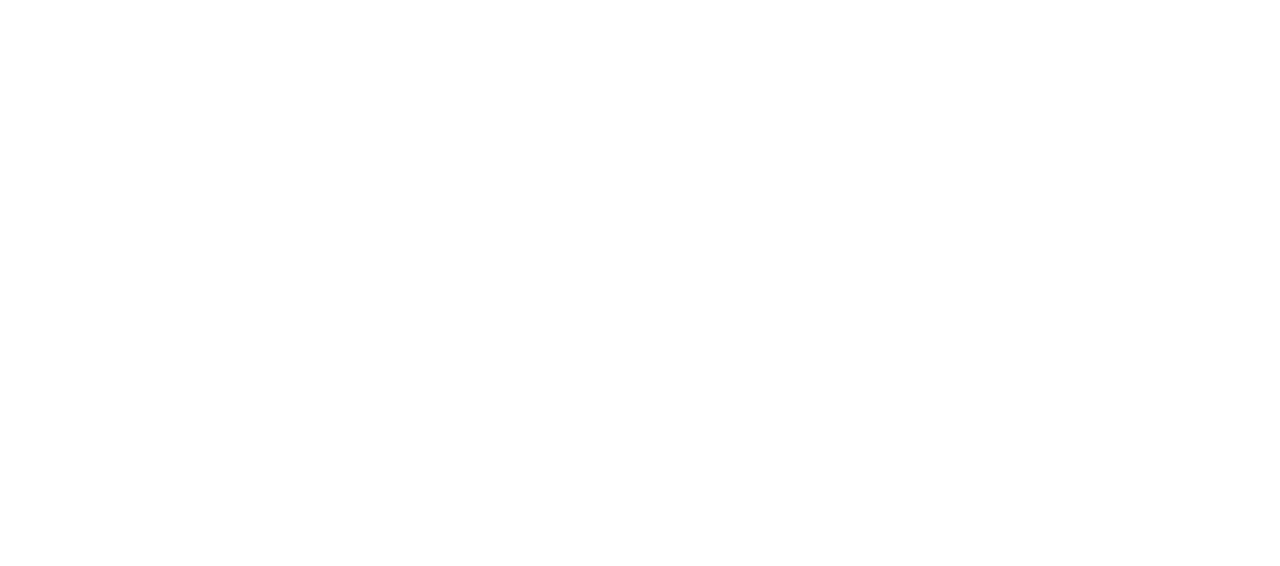
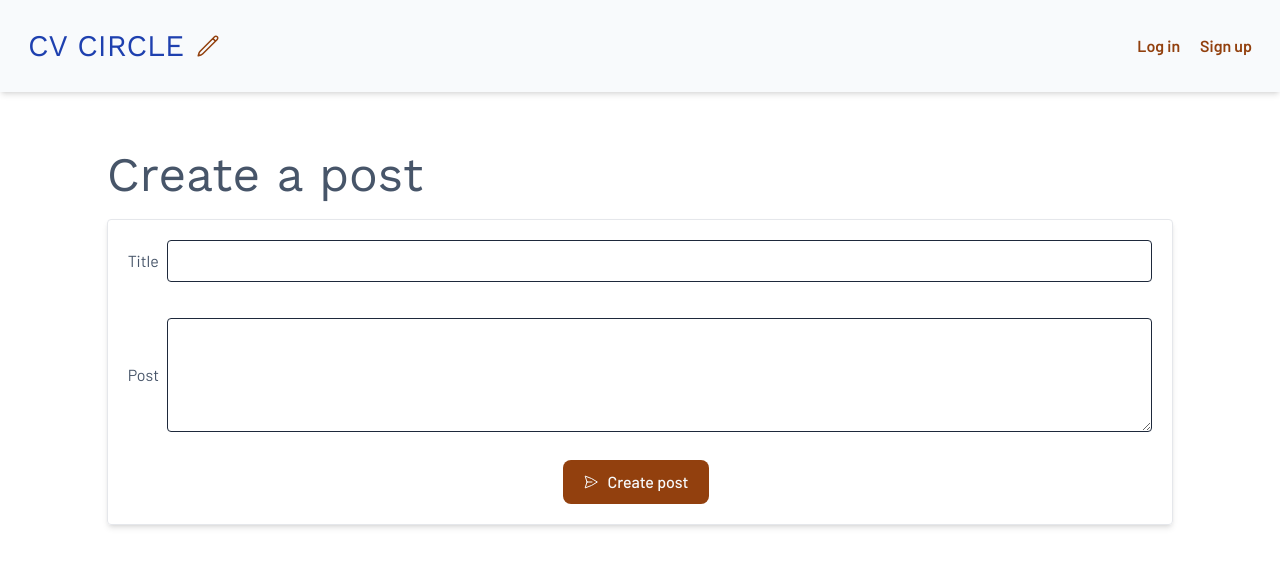
Before and after one commit to maryamkhan14/cv-circle, a React (Vite) app: page /create-post in a window 1280 px wide. Before the commit this address had no page. Shown: the top 566 px of the page. Built offline with nearby package versions, Linux system fonts and the light colour scheme.

Commit message:
Added login authentication logic and created PostForm element for creating posts

```diff
--- a/src/components/Login.jsx
+++ b/src/components/Login.jsx
@@ -1,6 +1,12 @@
 import React from "react";
 
 const Login = () => {
+  const loginWithGithub = () => {
+    window.location = "http://localhost:5000/github/auth";
+  };
+  const loginWithGoogle = () => {
+    window.location = "http://localhost:5000/google/auth";
+  };
   return (
     <div className="flex items-stretch md:items-center justify-center w-full h-full">
       <div className=" bg-green-300 rounded flex items-stretch md:flex-row shadow-md border m-3 w-11/12 md:w-auto md:h-auto max-w-5/6 max-h-5/6">
@@ -15,6 +21,7 @@ const Login = () => {
             <button
               type="button"
               className=" w-4/5 text-slate-50 bg-slate-800 hover:bg-slate-800/90 focus:ring-4 focus:outline-none focus:ring-[#24292F]/50 font-medium rounded-lg text-sm px-5 py-2.5 text-center inline-flex items-center justify-center mr-2 mb-2"
+              onClick={loginWithGithub}
             >
               <svg
                 className="w-5 h-5 mr-2 -ml-1"
@@ -36,6 +43,7 @@ const Login = () => {
             <button
               type="button"
               className="w-4/5 text-slate-50 bg-orange-400 hover:bg-orange-400/90 focus:ring-4 focus:outline-none focus:ring-orange-300/50 font-medium rounded-lg text-sm px-5 py-2.5 text-center inline-flex items-center justify-center mr-2 mb-2"
+              onClick={loginWithGoogle}
             >
               <svg
                 className="w-4 h-4 mr-2 -ml-1"
--- a/src/components/Navbar.jsx
+++ b/src/components/Navbar.jsx
@@ -92,15 +92,16 @@ const Navbar = () => {
       >
         {Object.keys(user).length > 0 ? (
           <>
-            <p>Welcome, {user.name}!</p>
+            <Link to="/create-post" className="text-amber-800 font-semibold">
+              Create post
+            </Link>
             <Link to="/logged-out" className="text-amber-800 font-semibold">
               Log out
             </Link>
-            <Link to="/test">Test</Link>
             <span>
               <img
                 src={user.profilePic}
-                width={60}
+                width={40}
                 referrerPolicy="no-referrer"
                 className="rounded-full border-2 border-blue-800"
               />
--- /dev/null
+++ b/src/components/PostForm.jsx
@@ -0,0 +1,57 @@
+import React from "react";
+import { useEffect, useState, useContext } from "react";
+import { UserContext } from "../context/UserContext";
+
+const PostForm = () => {
+  return (
+    <div className="flex justify-center items-center w-full h-full">
+      <div className="flex flex-col w-5/6 h-5/6 m-3 gap-5">
+        <h1 className="text-5xl">Create a post</h1>
+        <form className="rounded flex shadow-md flex-col gap-5 border p-3">
+          <span className="flex flex-col md:flex-row gap-2 m-2 justify-center items-center">
+            <label htmlFor="title">Title</label>
+            <input
+              className="border border-slate-800 w-full p-2 rounded"
+              type="text"
+              required="required"
+            />
+          </span>
+          <span className="flex flex-col md:flex-row gap-2 m-2 justify-center items-center">
+            <label htmlFor="post">Post</label>
+            <textarea
+              id="post"
+              name="post"
+              rows="4"
+              cols="50"
+              className="border border-slate-800 w-full p-2 rounded"
+            ></textarea>
+          </span>
+          <span className="flex self-center">
+            <button
+              type="button"
+              className="text-slate-50 bg-amber-800 hover:bg-amber-800/90 focus:ring-4 focus:outline-none focus:ring-[#24292F]/50 font-medium rounded-lg px-5 py-2.5 flex items-center justify-center mr-2 mb-2"
+            >
+              <svg
+                xmlns="http://www.w3.org/2000/svg"
+                fill="none"
+                viewBox="0 0 24 24"
+                stroke-width="1.5"
+                stroke="currentColor"
+                className="w-4 h-4 mr-2 self-center flex items-center"
+              >
+                <path
+                  stroke-linecap="round"
+                  stroke-linejoin="round"
+                  d="M6 12L3.269 3.126A59.768 59.768 0 0121.485 12 59.77 59.77 0 013.27 20.876L5.999 12zm0 0h7.5"
+                />
+              </svg>
+              Create post
+            </button>
+          </span>
+        </form>
+      </div>
+    </div>
+  );
+};
+
+export default PostForm;
--- a/src/components/Signup.jsx
+++ b/src/components/Signup.jsx
@@ -1,10 +1,10 @@
 import React from "react";
 const Signup = () => {
   const signUpWithGithub = () => {
-    window.location = "http://localhost:5000/github/signup";
+    window.location = "http://localhost:5000/github/auth";
   };
   const signUpWithGoogle = () => {
-    window.location = "http://localhost:5000/google/signup";
+    window.location = "http://localhost:5000/google/auth";
   };
   return (
     <div className="flex items-stretch md:items-center justify-center w-full h-full">
--- a/src/main.jsx
+++ b/src/main.jsx
@@ -9,6 +9,7 @@ import { UserContextProvider } from "./context/UserContext";
 import "./main.css";
 import LoggedIn from "./components/LoggedIn";
 import LoggedOut from "./components/LoggedOut";
+import PostForm from "./components/PostForm";
 
 ReactDOM.createRoot(document.getElementById("root")).render(
   <UserContextProvider>
@@ -20,6 +21,7 @@ ReactDOM.createRoot(document.getElementById("root")).render(
           <Route path="/signup" element={<Signup />} />
           <Route path="/logged-in" element={<LoggedIn />} />
           <Route path="/logged-out" element={<LoggedOut />} />
+          <Route path="/create-post" element={<PostForm />} />
         </Route>
       </Routes>
     </BrowserRouter>
```
Also changed, not shown: 1 other file (tests, documents, lock files or other folders).
